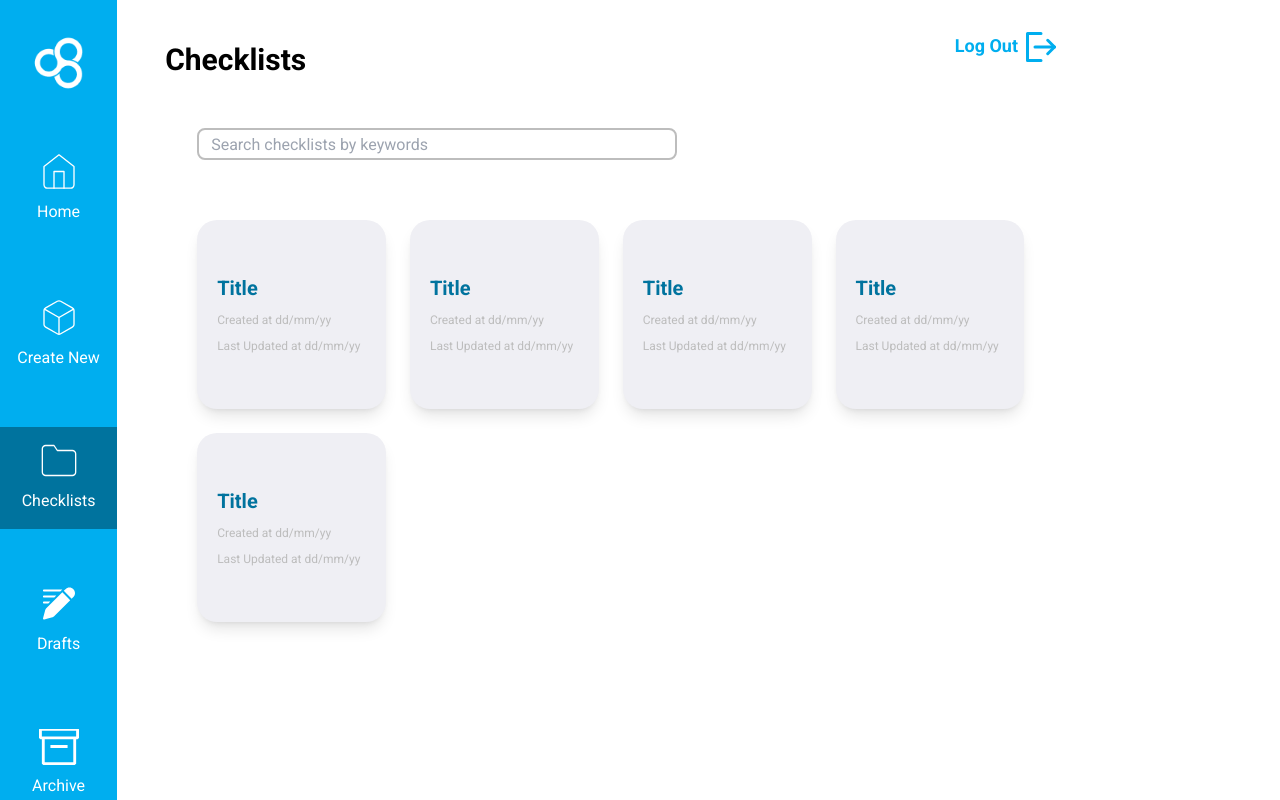
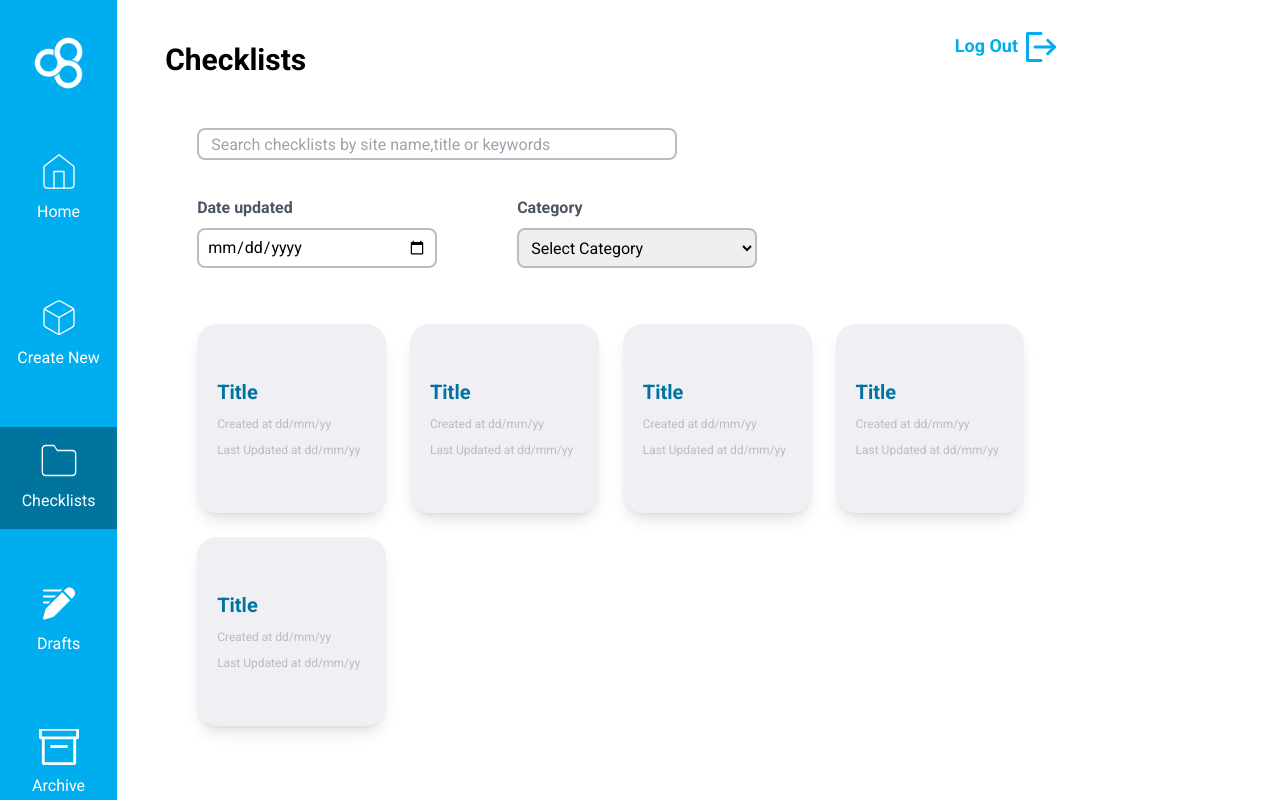
Before and after one commit to AticeRuan/checklist-app, a React (Vite) app in the folder admin-board/: page /all-lists in a window 1280 px wide. Shown: the top 800 px of the page. Built offline with nearby package versions, Linux system fonts and the light colour scheme.

Commit message:
added input element to all list page

```diff
--- a/admin-board/src/components/ui/searchBox.jsx
+++ b/admin-board/src/components/ui/searchBox.jsx
@@ -5,6 +5,7 @@ const SearchBox = ({ placeholder }) => {
     <input
       className="border-2 border-b-light-grey w-[30rem] h-[2rem] mx-8 focus:border-b-deep-blue rounded-lg mb-9 px-3"
       placeholder={placeholder}
+      type="text"
     />
   )
 }
--- a/admin-board/src/pages/allLists.jsx
+++ b/admin-board/src/pages/allLists.jsx
@@ -1,12 +1,48 @@
 import SearchBox from '../components/ui/searchBox'
 import TileGrounp from '../components/ui/tileGrounp'
 const AllLists = () => {
+  const date = new Date().getDate()
   return (
     <div className="p-[3rem] flex flex-col items-start justify-start w-full ">
       <h1 className="text-[1.875rem] font-[600] leading-[1.5rem] mb-[3.5rem]">
         Checklists
       </h1>
-      <SearchBox placeholder="Search checklists by keywords" />
+      <SearchBox placeholder="Search checklists by site name,title or keywords" />
+      <div className="flex w-full px-3 mx-5 gap-20 mb-8">
+        {/* date picker */}
+        <div className="flex flex-col items-start gap-2">
+          <label
+            htmlFor="date"
+            className="text-[1rem] text-[#4b5563] font-bold"
+          >
+            Date updated
+          </label>
+          <input
+            type="date"
+            className="h-[2.5rem] w-[15rem] px-2 border-2 border-b-light-grey rounded-lg "
+            placeholder="Select Date"
+          />
+        </div>
+        {/* category  */}
+        <div className="flex flex-col items-start gap-2">
+          <label className="text-[1rem] text-[#4b5563] font-bold">
+            Category
+          </label>
+          <select
+            name="category"
+            className="h-[2.5rem] w-[15rem] px-2 border-2 border-b-light-grey rounded-lg"
+            placeholder="Select Category"
+          >
+            <option value="" disabled selected>
+              Select Category
+            </option>
+
+            <option value="Category 1">Category 1</option>
+            <option value="Category 2">Category 2</option>
+            <option value="Category 3">Category 3</option>
+          </select>
+        </div>
+      </div>
       <div className=" flex items-center flex-col gap-16 justify-center w-full">
         <TileGrounp title="" />
       </div>
```
